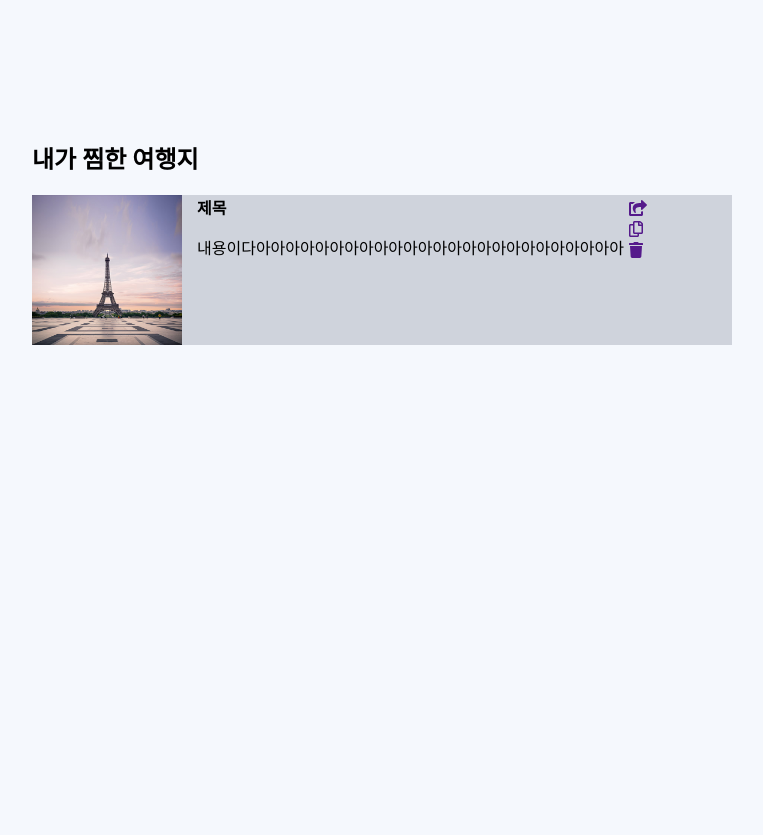
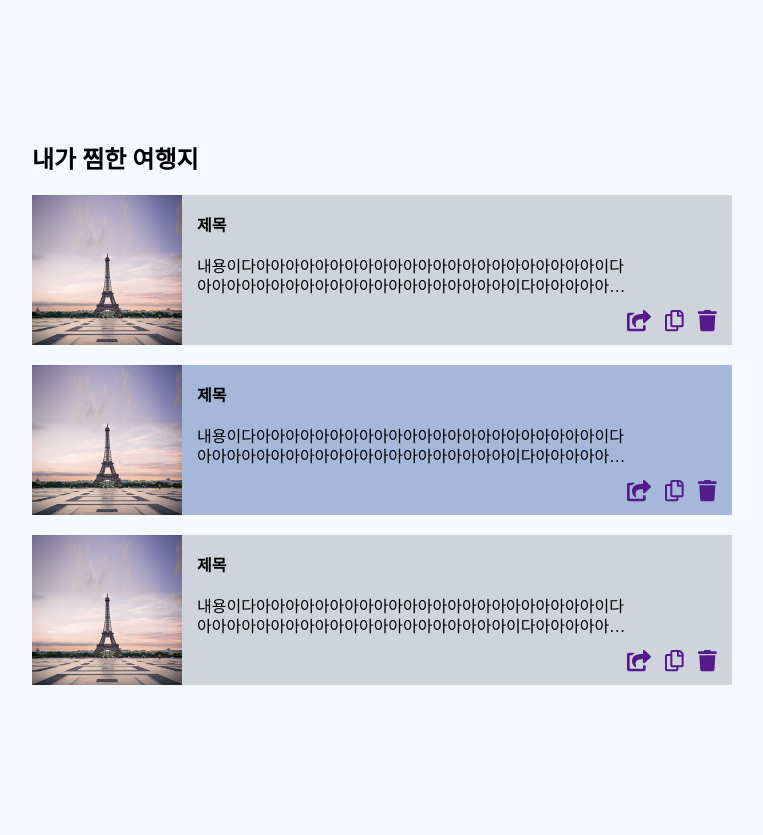
Before and after one commit to heyhyo11/winter_travel, a Django app: page /mypage/ in a window 1280 px wide. Shown: the part 430-1265 px from the top of the page, without its empty margins (258-1021 px from the left). Before the commit the page ends 775 px from the top, so only its background shows below. Run offline with Django 3.2, Linux system fonts and the light colour scheme; parts of the project's set-up code (start-up, migrations or seed data) failed here and were passed over; some libraries are stand-ins or nearby versions.

Commit message:
추가 - 찜한 여행지 내용 생략, 기능아이콘 추가

```diff
--- a/static/mypage/css/mypage.css
+++ b/static/mypage/css/mypage.css
@@ -8,11 +8,11 @@ body {
     width: 700px;
 }
 
-#main #my-keyword{
+#main #my-keyword {
     height: 400px;
 }
 
-#main #my-keyword #tag-box{
+#main #my-keyword #tag-box {
     display: flex;
     flex-wrap: wrap;
     justify-content: space-evenly;
@@ -29,33 +29,45 @@ body {
     cursor: pointer;
 }
 
-#main #my-like #like-box {
+#main #my-like #like-box:nth-child(even) {
+    background-color: #cfd3dc;
     display: flex;
-    background-color: #cfd3dc;
     height: 150px;
-    /*cursor: pointer;*/
+    margin-top: 20px;
 }
 
-#main #my-like #like-box:hover {
+#main #my-like #like-box:nth-child(odd) {
     background-color: #a5b8d9;
+    display: flex;
+    height: 150px;
+    margin-top: 20px;
 }
 
-#main #my-like #like-box img{
+#main #my-like #like-box img {
     width: 150px;
     height: 150px;
+    cursor: pointer;
 }
 
-#main #my-like #like-box #like-contents{
-    margin-left: 15px;
+#main #my-like #like-box #like-contents {
+    padding-left: 15px;
+    width: 430px;
+    height: 100px;
+    overflow: hidden;
+    text-overflow: ellipsis;
+    display: -webkit-box;
+    line-height: 20px;
+    max-height: 120px;
+    -webkit-line-clamp: 3;
+    -webkit-box-orient: vertical;
+    cursor: pointer;
+    border-bottom: 1px #443d35;
 }
 
-#main #my-like #like-box #like-contents #like-icon{
+#main #my-like #like-box #like-icon {
     display: flex;
-    flex-direction: row-reverse;
+    position: relative;
+    width: 90px;
+    top: 115px;
+    justify-content: space-between;
 }
-
-#main #my-like #like-box #like-icon a{
-    display: flex;
-    margin: 5px;
-    align-content: flex-end;
-}
--- a/templates/mypage/mypage.html
+++ b/templates/mypage/mypage.html
@@ -64,18 +64,54 @@
         <div id="like-box" onclick="location.href=''">
             <img src="/static/mypage/image/eurp.jpg"/>
             <div id="like-contents">
-                <a><strong>제목</strong></a>
-                <p>내용이다아아아아아아아아아아아아아아아아아아아아아아아아아</p>
+                <h4>제목</h4>
+                <p>내용이다아아아아아아아아아아아아아아아아아아아아아아아이다아아아아아아아아아아아아아아아아아아아아아이다아아아아아아아아아아아아아아아이다아아아아아아아아아아아아아아아아</p>
             </div>
             <div id="like-icon">
                 <a href="">
-                    <i class="fas fa-share-square"></i>
+                    <i class="fas fa-share-square fa-lg"></i>
                 </a>
                 <a href="">
-                    <i class="far fa-copy"></i>
+                    <i class="far fa-copy fa-lg"></i>
                 </a>
                 <a href="">
-                    <i class="fas fa-trash"></i>
+                    <i class="fas fa-trash fa-lg"></i>
+                </a>
+            </div>
+        </div>
+        <div id="like-box" onclick="location.href=''">
+            <img src="/static/mypage/image/eurp.jpg"/>
+            <div id="like-contents">
+                <h4>제목</h4>
+                <p>내용이다아아아아아아아아아아아아아아아아아아아아아아아이다아아아아아아아아아아아아아아아아아아아아아이다아아아아아아아아아아아아아아아이다아아아아아아아아아아아아아아아아</p>
+            </div>
+            <div id="like-icon">
+                <a href="">
+                    <i class="fas fa-share-square fa-lg"></i>
+                </a>
+                <a href="">
+                    <i class="far fa-copy fa-lg"></i>
+                </a>
+                <a href="">
+                    <i class="fas fa-trash fa-lg"></i>
+                </a>
+            </div>
+        </div>
+        <div id="like-box" onclick="location.href=''">
+            <img src="/static/mypage/image/eurp.jpg"/>
+            <div id="like-contents">
+                <h4>제목</h4>
+                <p>내용이다아아아아아아아아아아아아아아아아아아아아아아아이다아아아아아아아아아아아아아아아아아아아아아이다아아아아아아아아아아아아아아아이다아아아아아아아아아아아아아아아아</p>
+            </div>
+            <div id="like-icon">
+                <a href="">
+                    <i class="fas fa-share-square fa-lg"></i>
+                </a>
+                <a href="">
+                    <i class="far fa-copy fa-lg"></i>
+                </a>
+                <a href="">
+                    <i class="fas fa-trash fa-lg"></i>
                 </a>
             </div>
         </div>
```
